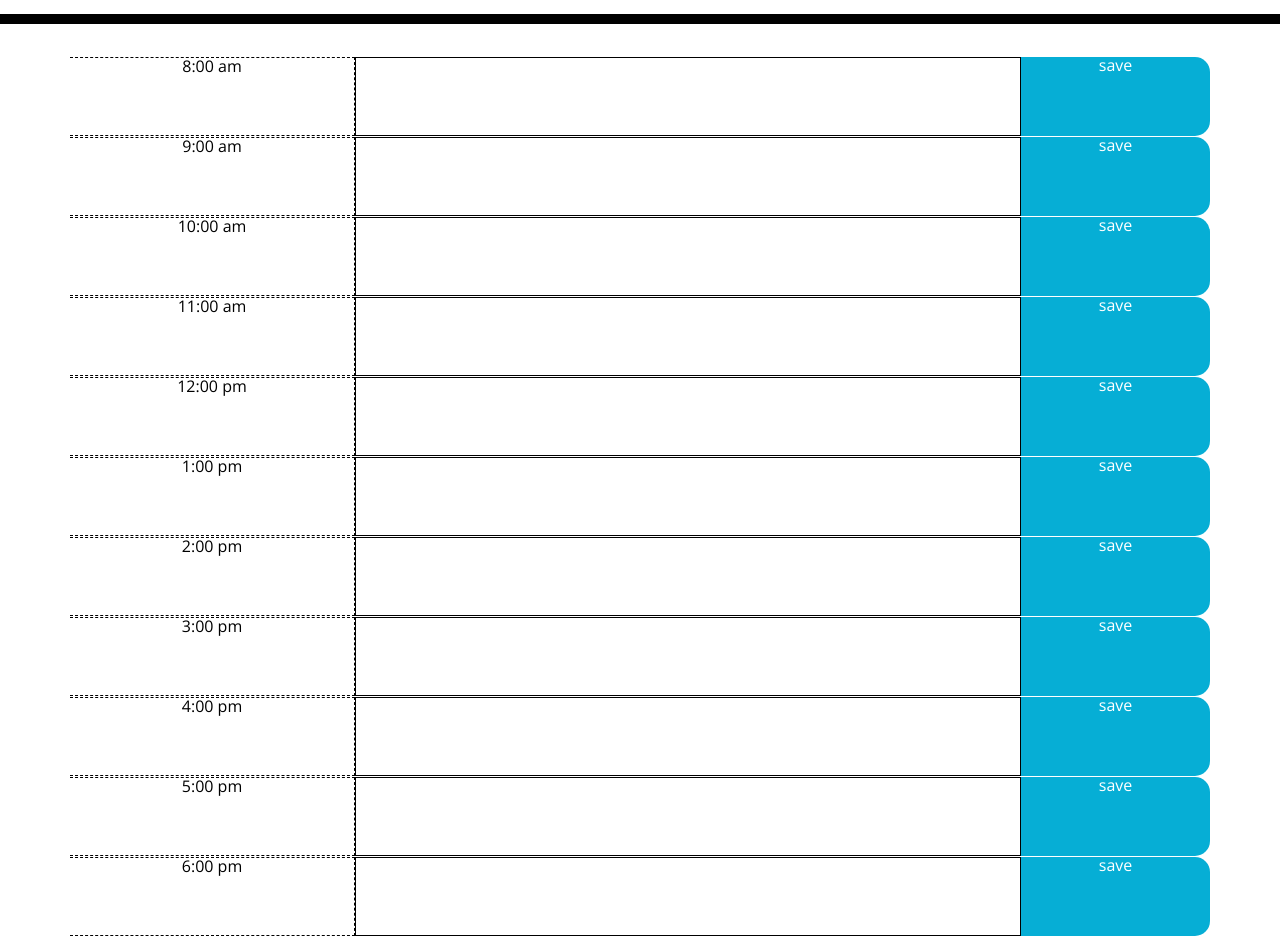
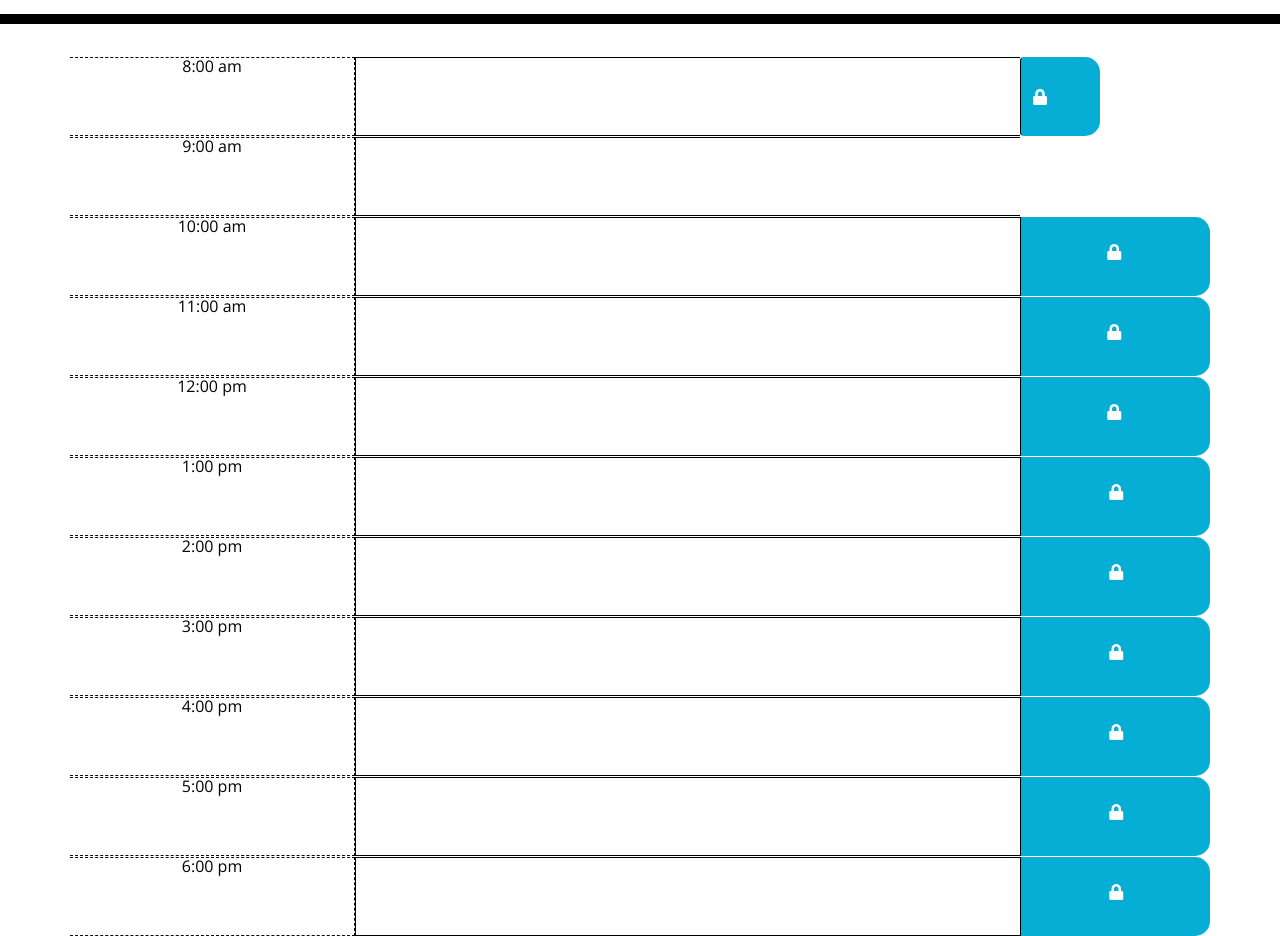
Before and after one commit to SWEFuture20/Digital-Planner, a website: page index.html in a window 1280 px wide. Shown: the part 280-1216 px from the top of the page. Drawn offline with nearby package versions, Linux system fonts and the light colour scheme.

Commit message:
The local storage saves the example value to the text key

```diff
--- a/index.html
+++ b/index.html
@@ -37,57 +37,79 @@
         <div class = "row my-row time-block">
         <div class="col-3 time start-800 hour">8:00 am</div>
         <textarea class="col-7 description"></textarea>
-        <div class = "col-2 my-col col-b3 saveBtn"> save </div>
+        <!-- <div class = "col-2 my-col col-b3 saveBtn"> -->
+        <button class="btn saveBtn"><i :hover class="fas fa-lock"></i></button>
+           <!-- </div> -->
       </div>
       <div class = "row my-row time-block">
         <div class="col-3 time start-900 hour">9:00 am</div>
         <textarea class="col-7 description"></textarea>
-        <div class = "col-2 my-col col-b3 saveBtn"> save </div>
+        <!-- <div class = "col-2 my-col col-b3 saveBtn"> -->
+          <button class="btn"><i :hover class="fas fa-lock"></i></button>
+        <!-- </div> -->
       </div>
       <div class = "row my-row time-block">
         <div class="col-3 time start-1000 hour">10:00 am</div>
         <textarea class="col-7 description"></textarea>
-        <div class = "col-2 my-col col-b3 saveBtn"> save </div>
+        <div class = "col-2 my-col col-b3 saveBtn">
+          <button class="btn"><i :hover class="fas fa-lock"></i></button>
+        </div>
       </div>
       <div class = "row my-row time-block">
         <div class="col-3 time start-1100 hour">11:00 am</div>
         <textarea class="col-7 description"></textarea>
-        <div class = "col-2 my-col col-b3 saveBtn"> save </div>
+        <div class = "col-2 my-col col-b3 saveBtn">
+          <button class="btn"><i :hover class="fas fa-lock"></i></button>
+        </div>
       </div>
       <div class = "row my-row time-block">
         <div class="col-3 time start-1200 hour">12:00 pm</div>
         <textarea class="col-7 description"></textarea>
-        <div class = "col-2 my-col col-b3 saveBtn"> save </div>
+        <div class = "col-2 my-col col-b3 saveBtn">
+          <button class="btn"><i :hover class="fas fa-lock"></i></button>
+        </div>
       </div>
       <div class = "row my-row time-block">
         <div class="col-3 time start-1300 hour">1:00 pm</div>
         <textarea class="col-7 description"></textarea>
-        <div class = "col-2 my-col col-b3 saveBtn"> save </div>
+        <div class = "col-2 my-col col-b3 saveBtn">
+          <button class="btn"><i :hover class="fas fa-lock"></i></button>
+        </div>
       </div>
       <div class = "row my-row time-block">
         <div class="col-3 time start-1400 hour">2:00 pm</div>
         <textarea class="col-7 description"></textarea>
-        <div class = "col-2 my-col col-b3 saveBtn"> save </div>
+        <div class = "col-2 my-col col-b3 saveBtn">
+          <button class="btn"><i :hover class="fas fa-lock"></i></button>
+        </div>
       </div>
       <div class = "row my-row time-block">
         <div class="col-3 time start-1500 hour">3:00 pm</div>
         <textarea class="col-7 description"></textarea>
-        <div class = "col-2 my-col col-b3 saveBtn"> save </div>
+        <div class = "col-2 my-col col-b3 saveBtn">
+          <button class="btn"><i :hover class="fas fa-lock"></i></button>
+        </div>
       </div>
       <div class = "row my-row time-block">
         <div class="col-3 start-1600 hour">4:00 pm</div>
         <textarea class="col-7 description"></textarea>
-        <div class = "col-2 my-col col-b3 saveBtn"> save </div>
+        <div class = "col-2 my-col col-b3 saveBtn">
+          <button class="btn"><i :hover class="fas fa-lock"></i></button>
+        </div>
       </div>
       <div class = "row my-row time-block">
-        <div class="col-3 time start-1700 hour">5:00 pm</div>
+        <div class="col-3 time start-1700 hour ">5:00 pm</div>
         <textarea class="col-7 description"></textarea>
-        <div class = "col-2 my-col col-b3 saveBtn"> save </div>
+        <div class = "col-2 my-col col-b3 saveBtn">
+          <button class="btn"><i :hover class="fas fa-lock"></i></button>
+        </div>
       </div>
       <div class = "row my-row time-block">
         <div class="col-3 start-1800 hour">6:00 pm</div>
-        <textarea class="col-7 description"></textarea>
-        <div class = "col-2 my-col col-b3 saveBtn"> save </div>
+        <textarea class="col-7 description" ></textarea>
+        <div class = "col-2 my-col col-b3 saveBtn">
+          <button class="btn"><i :hover class="fas fa-lock"></i></button>
+        </div>
       </div>
 
 
--- a/index.js
+++ b/index.js
@@ -1,11 +1,15 @@
-$(document).ready(function(){
-    // I created a variable called timeDisplay to grab the id in the HTML file
+$(document).ready(function(event){
+// I created a variable called timeDisplay to grab the id in the HTML file
 let timeDisplayed = document.querySelector("#currentDay");
+let hourTwo = document.querySelectorAll('.hour');
+let saveNote = document.querySelectorAll('.saveBtn');
+let responseOne = document.querySelectorAll('.description');
+let button = $('.btn');
 // I created a variable that holds the moment js time information
 let time = moment().format('MMMM Do YYYY');
 // I console the time variable to make sure that it works.
 console.log(time);
-
+// let hour = moment().format('LT');
 let currentHour = moment().format('LT');
 console.log(currentHour)
 // A function was created to grab the time variable and place inside of the currentDay id
@@ -14,16 +18,46 @@ function currentTime() {
 }
 // I called the function on line 14
 currentTime();
+console.log(responseOne);
 
-if (currentHour <= "9:00 PM"){
-    console.log("color green")
-}else{
-    console.log("wonk")
-}
+// I created an onclick function that will save to the localStorage.
+button.on("click", function(event) {
+    event.preventDefault();
+    let example = $(this).siblings('.description').val();
+    console.log(example);
+//    This function is getting what has been stored in the localStorage
+    function getExample() {
+        var example = JSON.parse(localStorage.getItem("text"));
+        console.log(example)
+    };
+    // In this section, I am setting and taking in the key of text and storing a variable
+    // which holds the value. The get Example function is being called towards the end of this function
+    function setExample() {
+        localStorage.setItem("text",JSON.stringify({
+            example }));
+        getExample();
 
+
+      };
+
+    // let inputBox = localStorage.getItem("text");
+    setExample();
+    console.log(localStorage);
 
 // for the past, present, and future time block
 // I am going to create a conditional
 
+if (currentHour <= "4:00 PM"){
+    console.log("Past")
+}else if (currentHour < "4:00 PM"){
+    console.log("Present")
+} else if (currentHour => "4:01 PM"){
+    console.log("Future")
+}
+
+
+
 
 })
+
+})
--- a/style.css
+++ b/style.css
@@ -69,8 +69,16 @@ textarea{
   color: white;
 }
 
-#saveBtn i:hover {
+.saveBtn i:hover {
   font-size: 20px;
   transition: all .3s ease-in-out;
   color:red;
 }
+
+.btn{
+  color:white;
+}
+
+.fas{
+  padding-right: 40px;
+}
```
